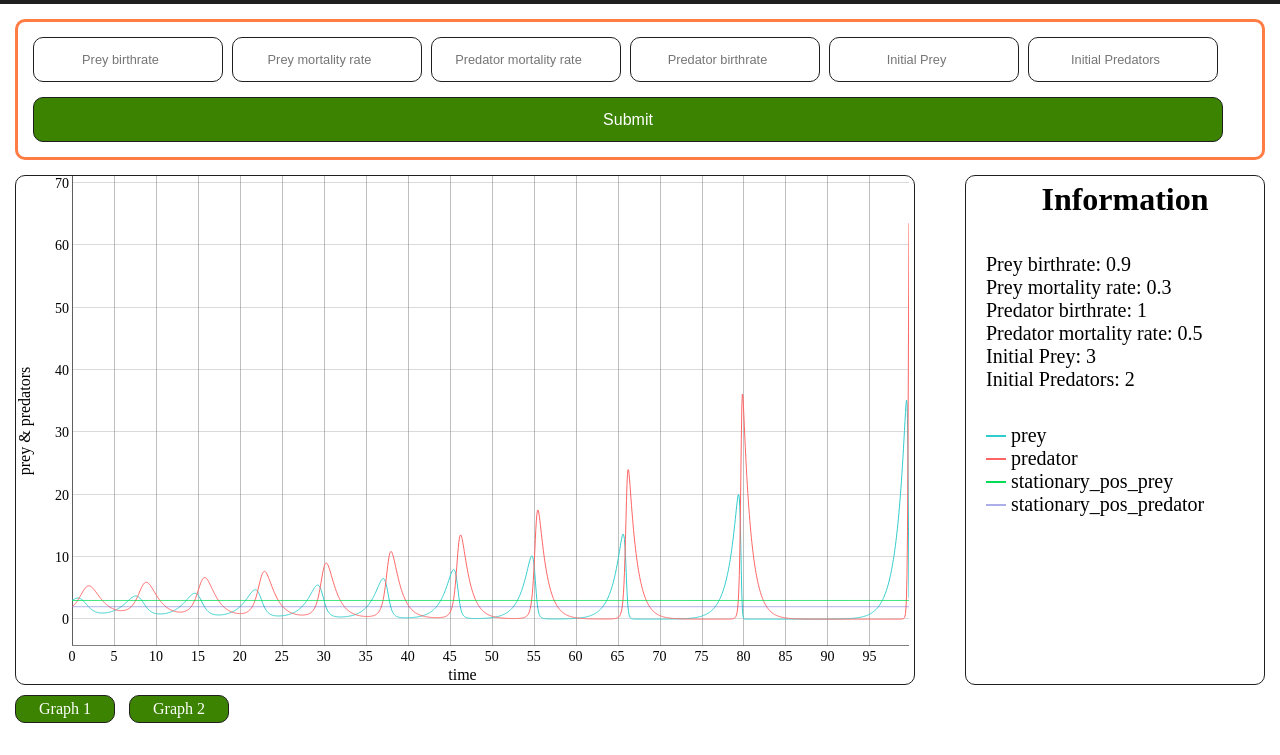
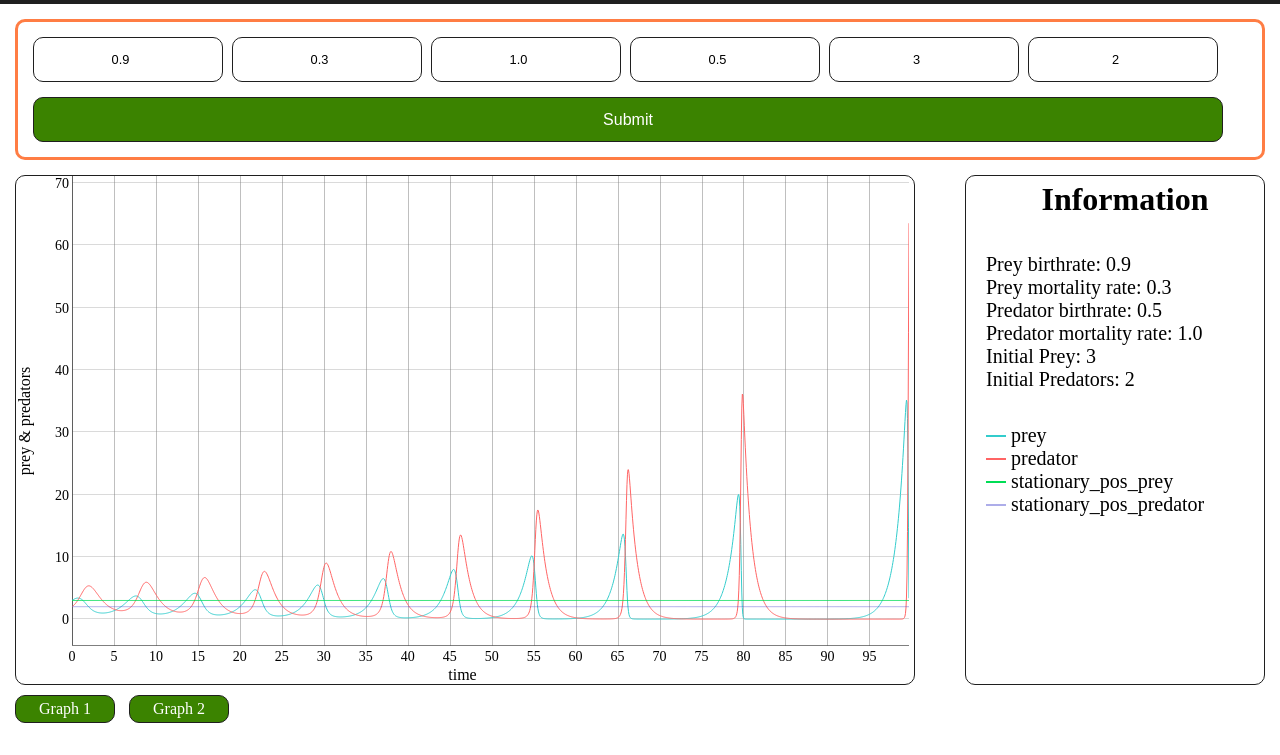
Before and after one commit to Patr1arch/Patr1arch.github.io, a plain HTML site: page index.html in a window 1280 px wide. Shown: the part 66-821 px from the top of the page. Drawn offline with Linux system fonts and the light colour scheme.

Commit message:
Made start parameters in input form

```diff
--- a/index.html
+++ b/index.html
@@ -80,12 +80,12 @@
 					<div class = "data">
 						<form action="javascript:submit_data();">
 							<div class="inps">
-								<input type="number" id="alpha" min=0.0 max=1.0 step=0.01 class="inp" placeholder="Prey birthrate"></input>
-								<input type="number" id="beta" max=1.0 min=0.0 step=0.01 class="inp" placeholder="Prey mortality rate"></input>
-								<input type="number" id="gamma" max=1.0 min=0.0 step=0.01 class="inp" placeholder="Predator mortality rate"></input>
-								<input type="number" id="delta" max=1.0 min=0.0 step=0.01 class="inp" placeholder="Predator birthrate"></input>
-								<input type="number" id="startPrey" min=0 step=1 class="inp" placeholder="Initial Prey"></input>
-								<input type="number" id="startPred" min=0 step=1 class="inp" placeholder="Initial Predators"></input>
+								<input type="number" id="alpha" min=0.0 max=1.0 step=0.01 class="inp" placeholder="Prey birthrate" value="0.9"></input>
+								<input type="number" id="beta" max=1.0 min=0.0 step=0.01 class="inp" placeholder="Prey mortality rate" value="0.3"></input>
+								<input type="number" id="gamma" max=1.0 min=0.0 step=0.01 class="inp" placeholder="Predator mortality rate" value="1.0"></input>
+								<input type="number" id="delta" max=1.0 min=0.0 step=0.01 class="inp" placeholder="Predator birthrate" value="0.5"></input>
+								<input type="number" id="startPrey" min=0 step=1 class="inp" placeholder="Initial Prey" value="3"></input>
+								<input type="number" id="startPred" min=0 step=1 class="inp" placeholder="Initial Predators" value="2"></input>
 								<input type="submit" value="Submit" class="inp bk">
 							</div>
 						</form>
@@ -99,8 +99,8 @@
 							<div class="info-div">
 								<p class = "font_size">Prey birthrate: <span id="prey_alpha"> 0.9</span> <br />
 								Prey mortality rate: <span id="prey_beta"> 0.3</span> <br />
-								Predator birthrate: <span id="pred_delta"> 1</span> <br />
-								Predator mortality rate: <span id="pred_gamma"> 0.5</span> <br />
+								Predator birthrate: <span id="pred_delta"> 0.5</span> <br />
+								Predator mortality rate: <span id="pred_gamma"> 1.0</span> <br />
 								Initial Prey: <span id="prey_init"> 3</span> <br />
 								Initial Predators: <span id="pred_init"> 2</span> </p>
 							</div>
```
